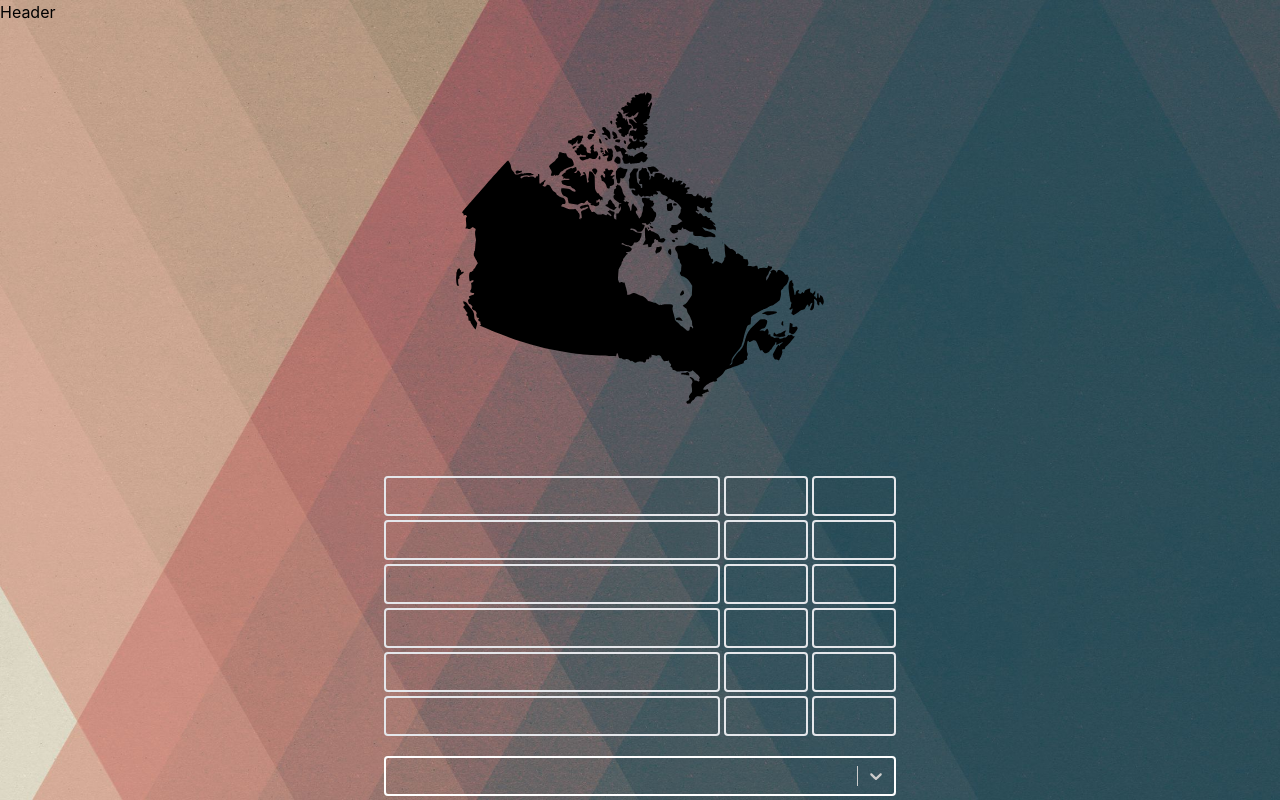
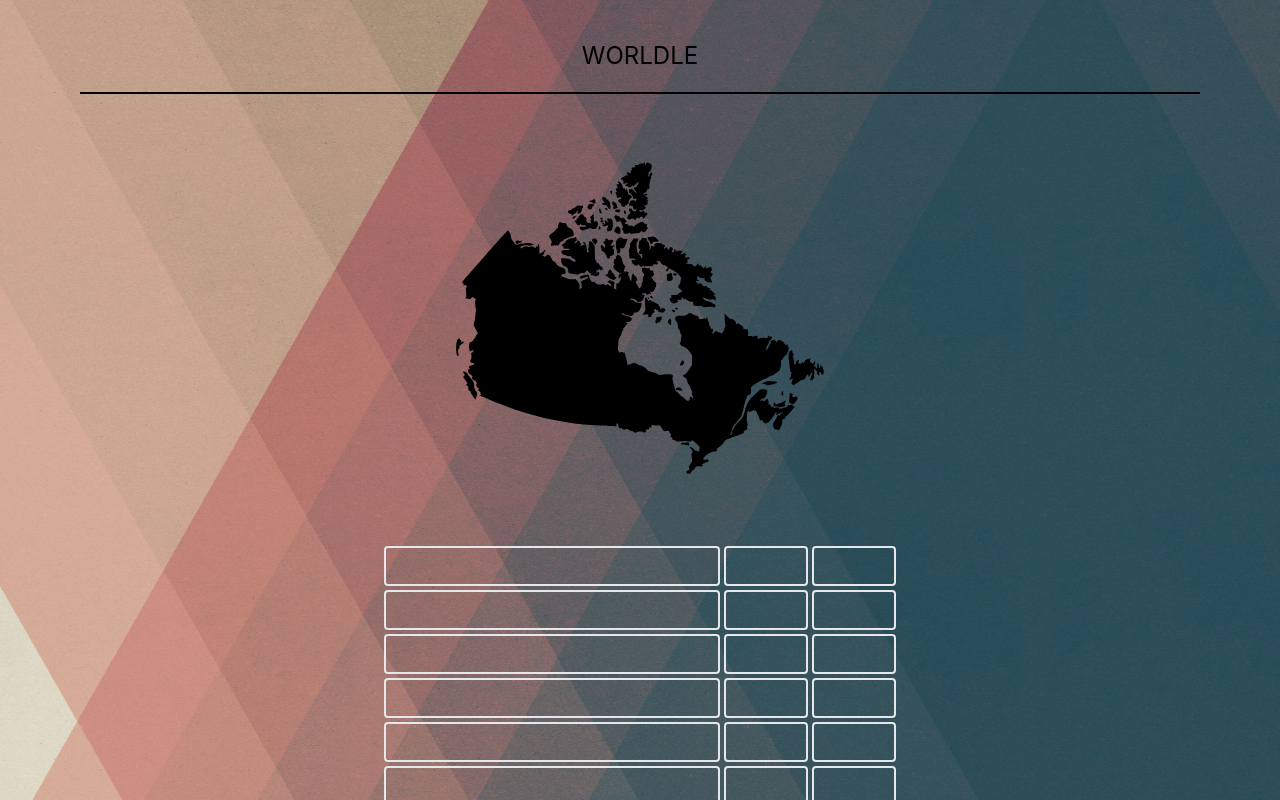
Before and after one commit to WeikeShi0730/worldle, a React (Create React App) app: page / in a window 1280 px wide. Shown: the top 800 px of the page. Built offline with nearby package versions, Linux system fonts and the light colour scheme.

Commit message:
Add header component css

```diff
--- a/src/components/header.component.tsx
+++ b/src/components/header.component.tsx
@@ -1,7 +1,9 @@
-import React from "react";
-
 const Header = () => {
-  return <div>Header</div>;
+  return (
+    <div className="flex justify-center items-center text-2xl pt-10 pb-5 mx-20 border-b-2 border-black">
+      WORLDLE
+    </div>
+  );
 };
 
 export default Header;
```
